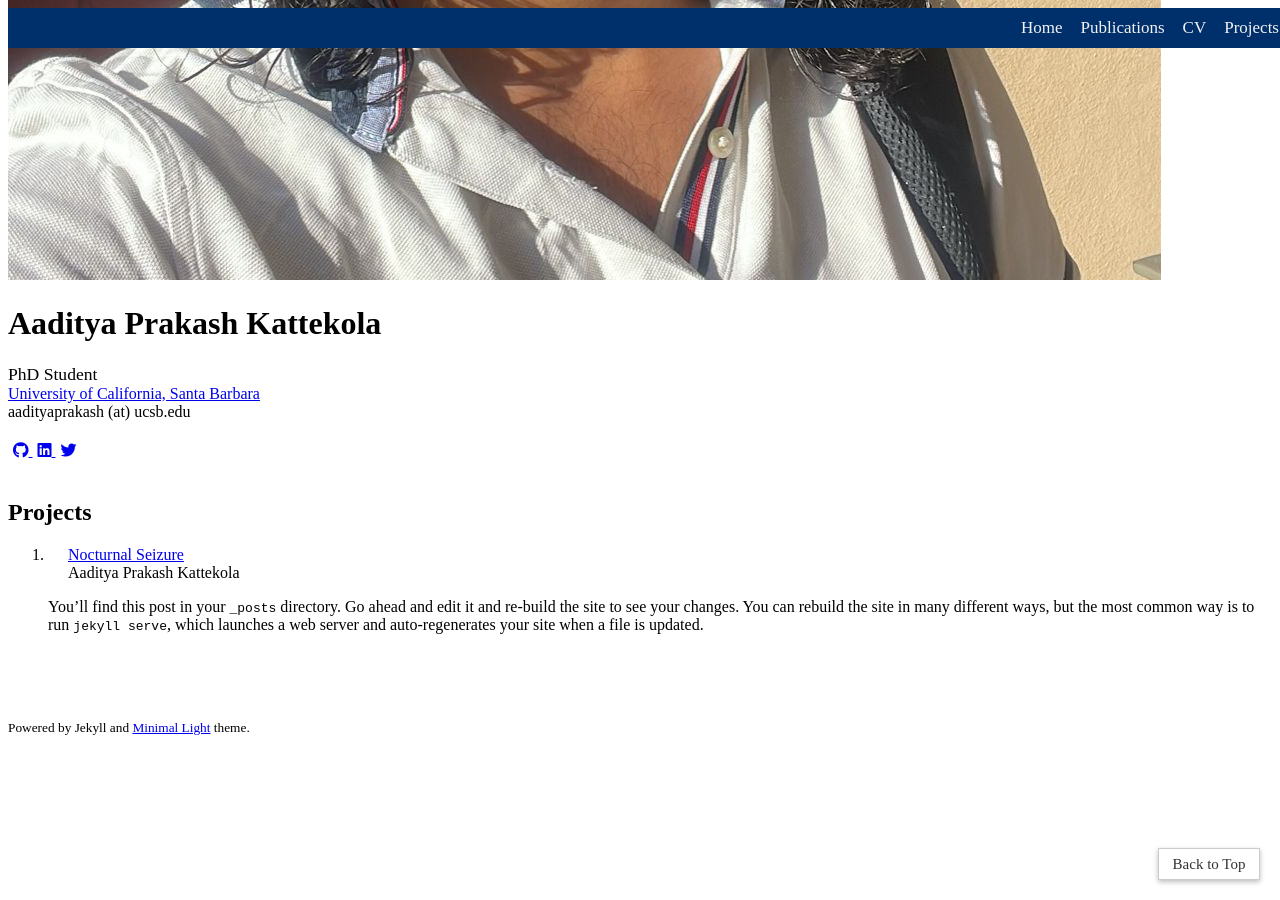
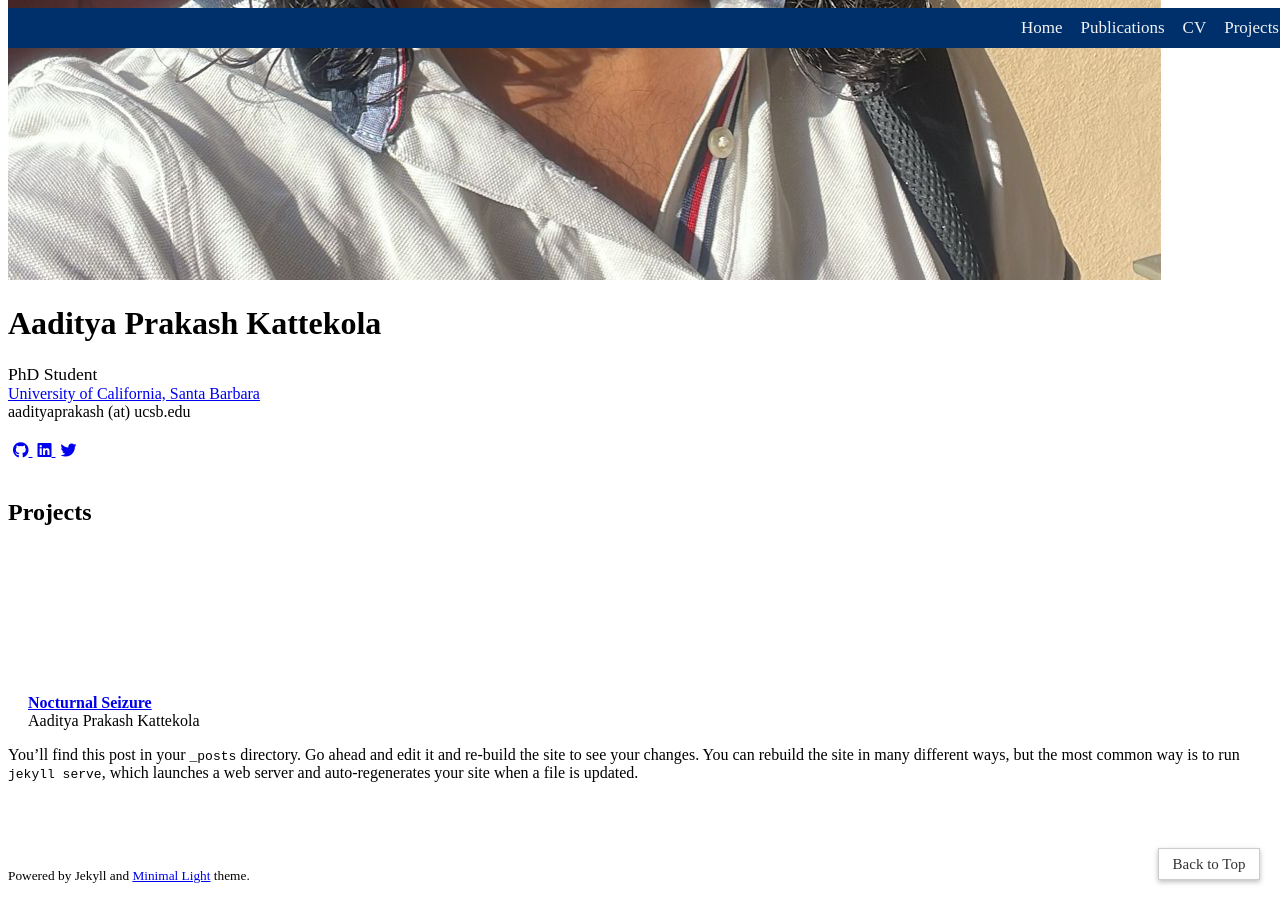
Before and after one commit to Kapi2910/kapi2910.github.io, a Jekyll site: the page built from projects.md, in a window 1280 px wide and 900 px high, scrolled down 881 px. Built offline with Jekyll 4.4.1, drawn with Linux system fonts in a browser that asks for light colours; nearby versions of some CDN libraries; some web fonts are replaced; a style sheet for code colours, icons or effects is not loaded.

Commit message:
Layout Fix

```diff
--- a/_layouts/default.html
+++ b/_layouts/default.html
@@ -27,13 +27,8 @@
     {% else %}
     <link rel="stylesheet" href="../assets/css/font.css">
     {% endif %}
-    {% if site.auto_dark_mode %}
     <link rel="stylesheet" href="../assets/css/style.scss">
-    <link rel="stylesheet" href="../assets/css/publications.css">
-    {% else %}
-    <link rel="stylesheet" href="../assets/css/style-no-dark-mode.css">
-    <link rel="stylesheet" href="../assets/css/publications-no-dark-mode.css">
-    {% endif %}
+    <link rel="stylesheet" href="../assets/css/publication.css">
 
   </head>
   <body>
--- a/_layouts/homepage.html
+++ b/_layouts/homepage.html
@@ -27,13 +27,8 @@
     {% else %}
     <link rel="stylesheet" href="./assets/css/font.css">
     {% endif %}
-    {% if site.auto_dark_mode %}
     <link rel="stylesheet" href="./assets/css/style.scss">
     <link rel="stylesheet" href="./assets/css/publication.css">
-    {% else %}
-    <link rel="stylesheet" href="./assets/css/style-no-dark-mode.css">
-    <link rel="stylesheet" href="./assets/css/publication-no-dark-mode.css">
-    {% endif %}
 
   </head>
   <body>
--- a/_layouts/project.html
+++ b/_layouts/project.html
@@ -69,7 +69,7 @@
 
 
     <div class="wrapper">
-      <section style="float: none; width: auto;">
+      <section>
 
       {{ content }}
 
```
Also changed, not shown: index.md (+1 -0 lines).
